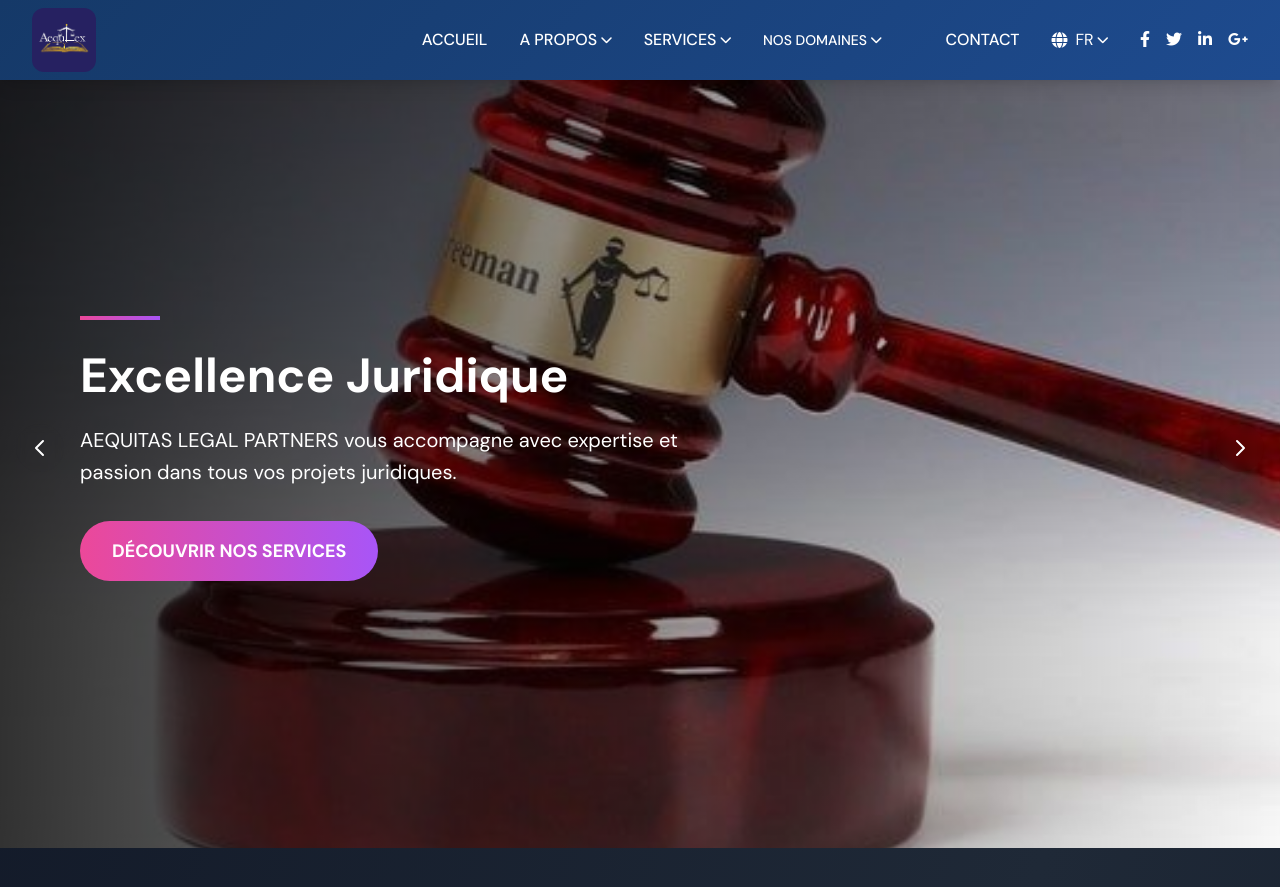
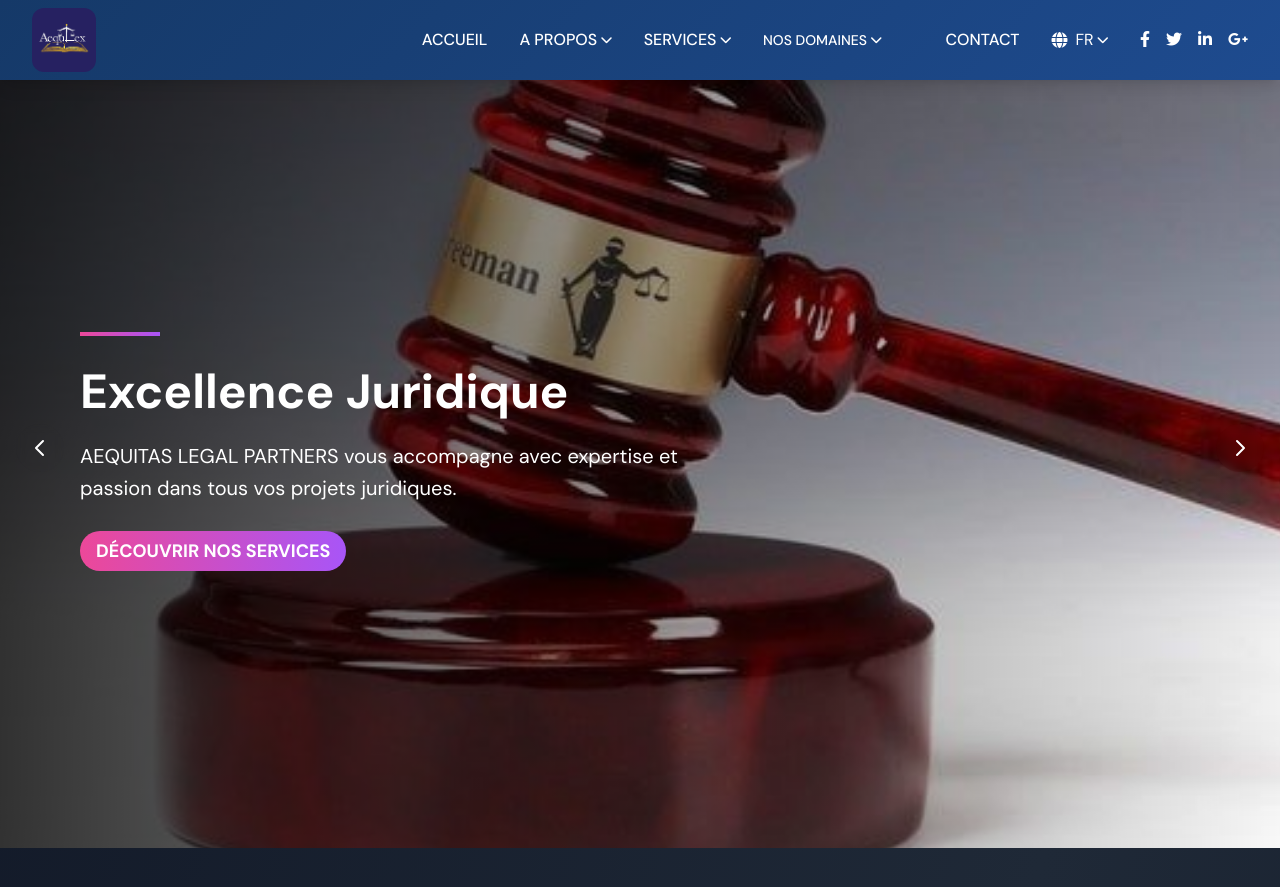
Before and after one commit to Pamoja-Solution/legal, a PHP site: page / in a window 1280 px wide. Shown: the top 887 px of the page. Run offline with PHP 8.4, Linux system fonts and the light colour scheme; some libraries are stand-ins or nearby versions.

Commit message:
couleurs 4

```diff
--- a/entetes/header.php
+++ b/entetes/header.php
@@ -225,10 +225,10 @@
 
                         <div class="mobile-dropdown">
                             <!-- Bouton principal pour les services -->
-                            <a href="/services.php" class="w-full text-left px-3 py-2 text-white hover:bg-primary-light rounded-md transition-colors duration-200 flex justify-between items-center">
+                            <button href="/services.php" class="w-full text-left px-3 py-2 text-white hover:bg-primary-light rounded-md transition-colors duration-200 flex justify-between items-center">
                                 SERVICES
                                 <i class="fas fa-chevron-down"></i>
-                            </a>
+                            </button>
                             <!-- Menu déroulant -->
                             <div class="hidden bg-primary-light rounded-md mt-1">
                                 <!-- Sous-sections avec ancres -->
--- a/index.php
+++ b/index.php
@@ -29,11 +29,11 @@
                         <div class="w-20 h-1 bg-gradient-to-r from-pink-500 to-purple-500 mb-8 transform translate-y-4 opacity-0 animation-delay-1"></div>
                         <h2 class="text-5xl font-bold mb-6 transform translate-y-4 opacity-0 animation-delay-2" x-text="slide.title"></h2>
                         <p class="text-xl leading-relaxed mb-8 transform translate-y-4 opacity-0 animation-delay-3" x-text="slide.text"></p>
-                        <button class="px-8 py-4 bg-gradient-to-r from-pink-500 to-purple-500 rounded-full text-white text-lg font-semibold
+                        <a href="/services.php" class="px-4 py-2 bg-gradient-to-r from-pink-500 to-purple-500 rounded-full text-white text-lg font-semibold
                                    transform translate-y-4 opacity-0 animation-delay-4
                                    hover:shadow-lg hover:scale-105 transition-all duration-300">
                             DÉCOUVRIR NOS SERVICES
-                        </button>
+                        </a>
                     </div>
                 </div>
             </div>
```
